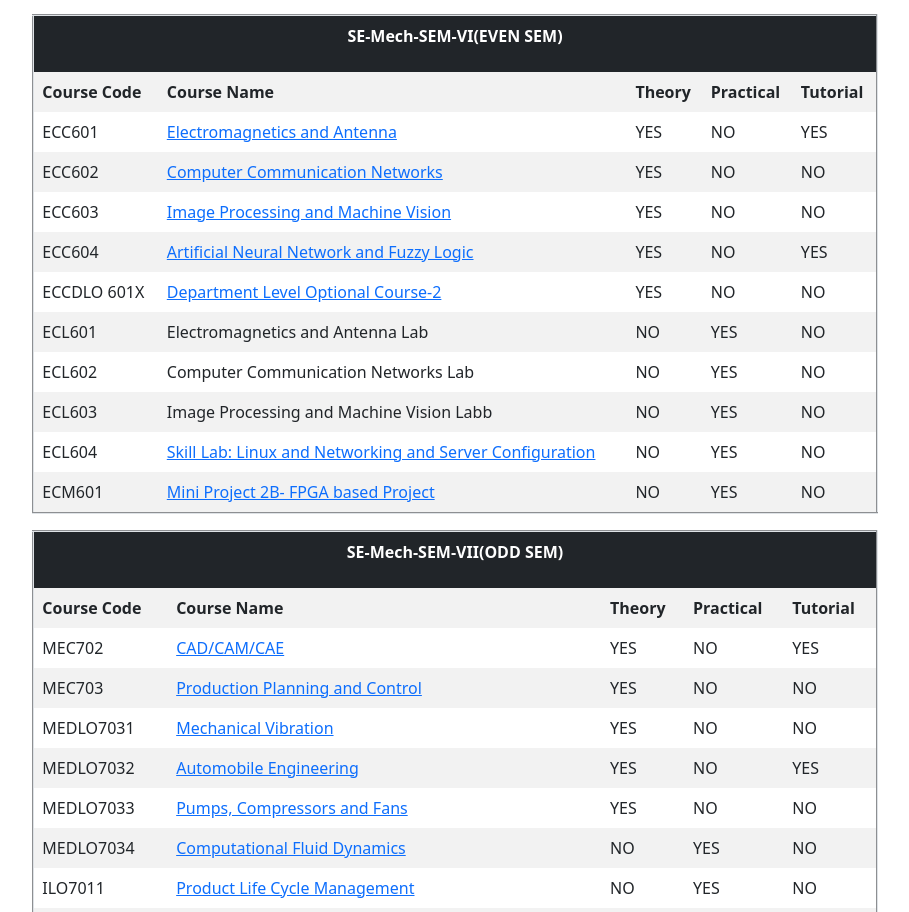
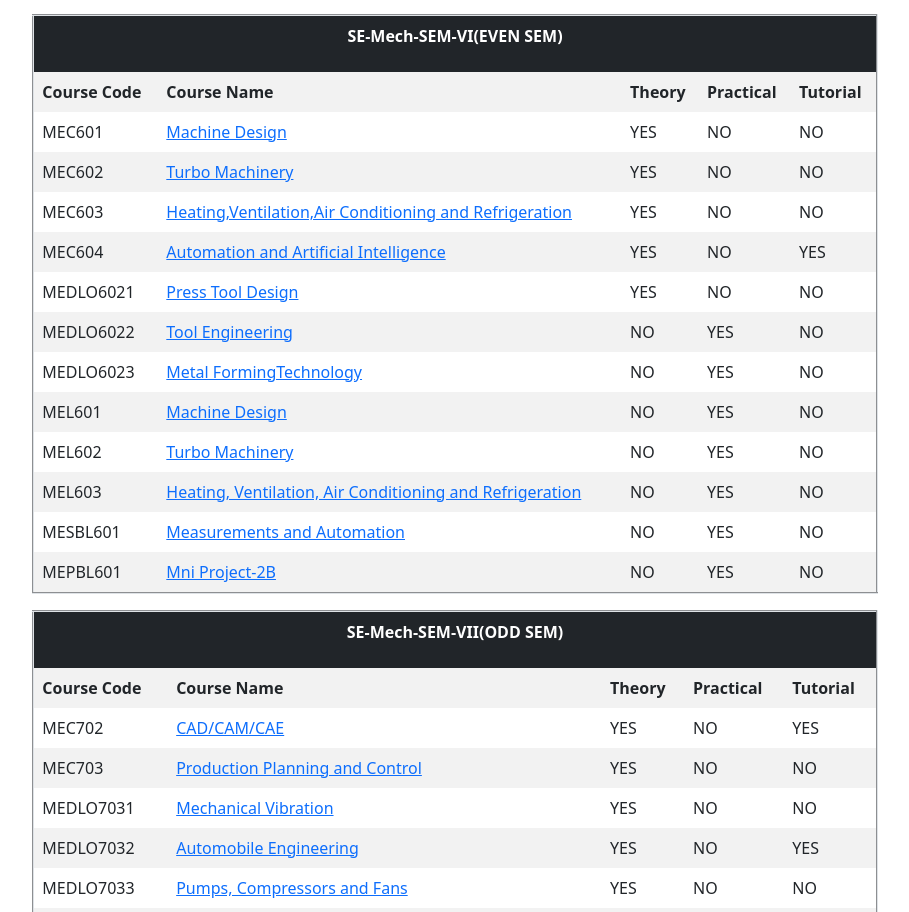
Before and after one commit to yashaskhot/MechDeptWebsite, a plain HTML site: page academics/syllabus.html in a window 1280 px wide. Shown: the part 1920-2832 px from the top of the page, without its empty margins (185-1094 px from the left). Drawn offline with nearby package versions, Linux system fonts and the light colour scheme; files that its build step writes are made by us from their sources; a script that the page names is missing.

Commit message:
6th sem added

```diff
--- a/academics/syllabus.html
+++ b/academics/syllabus.html
@@ -359,84 +359,88 @@
               <td><strong>Tutorial</strong></td>
             </tr>
             <tr>
-              <td>ECC601</td>
+              <td>MEC601</td>
               <td><a
-                  href="/assets/pdf/ilovepdf_extracted-pages 2/TE_EXTC_R2019_C-Scheme_Syllabus-57.pdf">Electromagnetics
-                  and Antenna</a></td>
+                  href="/assets/ilovepdf_split-range(TE)/Third_Year_Mechanical_BE_Sem-V_and_VI-Teaching_Scheme_and_Course_Content-41-42.pdf">Machine Design</a></td>
+              <td>YES</td>
+              <td>NO</td>
+              <td>NO</td>
+            </tr>
+            <tr>
+              <td>MEC602</td>
+              <td><a href="/assets/ilovepdf_split-range(TE)/Third_Year_Mechanical_BE_Sem-V_and_VI-Teaching_Scheme_and_Course_Content-43-45.pdf">Turbo Machinery</a></td>
+              <td>YES</td>
+              <td>NO</td>
+              <td>NO</td>
+            </tr>
+            <tr>
+              <td>MEC603 </td>
+              <td><a href="/assets/ilovepdf_split-range(TE)/Third_Year_Mechanical_BE_Sem-V_and_VI-Teaching_Scheme_and_Course_Content-46-48.pdf">Heating,Ventilation,Air Conditioning and
+                Refrigeration</a></td>
+              <td>YES</td>
+              <td>NO</td>
+              <td>NO</td>
+            </tr>
+            <tr>
+              <td>MEC604</td>
+              <td><a href="/assets/ilovepdf_split-range(TE)/Third_Year_Mechanical_BE_Sem-V_and_VI-Teaching_Scheme_and_Course_Content-49-51.pdf">Automation and Artificial Intelligence</a></td>
               <td>YES</td>
               <td>NO</td>
               <td>YES</td>
             </tr>
             <tr>
-              <td>ECC602</td>
-              <td><a href="/assets/pdf/ilovepdf_extracted-pages 2/TE_EXTC_R2019_C-Scheme_Syllabus-60.pdf">Computer
-                  Communication Networks</a></td>
+              <td>MEDLO6021</td>
+              <td><a href="/assets/ilovepdf_split-range(TE)/Third_Year_Mechanical_BE_Sem-V_and_VI-Teaching_Scheme_and_Course_Content-52-53.pdf">Press Tool Design</a></td>
               <td>YES</td>
               <td>NO</td>
               <td>NO</td>
             </tr>
             <tr>
-              <td>ECC603 </td>
-              <td><a href="/assets/pdf/ilovepdf_extracted-pages 2/TE_EXTC_R2019_C-Scheme_Syllabus-63.pdf">Image
-                  Processing and Machine Vision</a></td>
-              <td>YES</td>
-              <td>NO</td>
-              <td>NO</td>
-            </tr>
-            <tr>
-              <td>ECC604</td>
-              <td><a href="/assets/pdf/ilovepdf_extracted-pages 2/TE_EXTC_R2019_C-Scheme_Syllabus-66.pdf">Artificial
-                  Neural Network and Fuzzy Logic</a></td>
-              <td>YES</td>
-              <td>NO</td>
-              <td>YES</td>
-            </tr>
-            <tr>
-              <td>ECCDLO
-                601X</td>
-              <td><a href="/assets/pdf/ilovepdf_extracted-pages 2/TE_EXTC_R2019_C-Scheme_Syllabus-69.pdf">Department
-                  Level Optional Course-2</a></td>
-              <td>YES</td>
-              <td>NO</td>
-              <td>NO</td>
-            </tr>
-            <tr>
-              <td>ECL601 </td>
-              <td>Electromagnetics and
-                Antenna Lab</td>
+              <td>MEDLO6022</td>
+              <td><a href="/assets/ilovepdf_split-range(TE)/Third_Year_Mechanical_BE_Sem-V_and_VI-Teaching_Scheme_and_Course_Content-54-55.pdf">Tool Engineering</a></td>
               <td>NO</td>
               <td>YES</td>
               <td>NO</td>
             </tr>
             <tr>
-              <td>ECL602</td>
-              <td>Computer Communication
-                Networks Lab</td>
+              <td>MEDLO6023</td>
+              <td><a href="/assets/ilovepdf_split-range(TE)/Third_Year_Mechanical_BE_Sem-V_and_VI-Teaching_Scheme_and_Course_Content-56-57.pdf">Metal FormingTechnology</a></a></td>
               <td>NO</td>
               <td>YES</td>
               <td>NO</td>
             </tr>
             <tr>
-              <td>ECL603</td>
-              <td>Image Processing and
-                Machine Vision Labb
-              </td>
+              <td>MEL601</td>
+              <td><a href="/assets/ilovepdf_split-range(TE)/Third_Year_Mechanical_BE_Sem-V_and_VI-Teaching_Scheme_and_Course_Content-58-59.pdf">Machine Design</a></td>
               <td>NO</td>
               <td>YES</td>
               <td>NO</td>
             </tr>
             <tr>
-              <td>ECL604</td>
-              <td><a href="/assets/pdf/ilovepdf_extracted-pages 2/TE_EXTC_R2019_C-Scheme_Syllabus-94.pdf">Skill Lab:
-                  Linux and Networking and Server Configuration</a></td>
+              <td>MEL602</td>
+              <td><a href="/assets/ilovepdf_split-range(TE)/Third_Year_Mechanical_BE_Sem-V_and_VI-Teaching_Scheme_and_Course_Content-60-61.pdf">Turbo Machinery</a></td>
               <td>NO</td>
               <td>YES</td>
               <td>NO</td>
             </tr>
             <tr>
-              <td>ECM601 </td>
-              <td><a href="/assets/pdf/ilovepdf_extracted-pages 2/TE_EXTC_R2019_C-Scheme_Syllabus-99.pdf">Mini Project
-                  2B- FPGA based Project</a></td>
+              <td>MEL603</td>
+              <td><a href="/assets/ilovepdf_split-range(TE)/Third_Year_Mechanical_BE_Sem-V_and_VI-Teaching_Scheme_and_Course_Content-62-63.pdf">Heating, Ventilation, Air Conditioning and
+                Refrigeration</a></td>
+              <td>NO</td>
+              <td>YES</td>
+              <td>NO</td>
+            </tr>
+            <tr>
+              <td>MESBL601</td>
+              <td><a href="/assets/ilovepdf_split-range(TE)/Third_Year_Mechanical_BE_Sem-V_and_VI-Teaching_Scheme_and_Course_Content-64-65.pdf">Measurements and Automation</a></td>
+              <td>NO</td>
+              <td>YES</td>
+              <td>NO</td>
+            </tr>
+            <tr>
+              <td>MEPBL601</td>
+              <td><a href="/assets/ilovepdf_split-range(TE)/Third_Year_Mechanical_BE_Sem-V_and_VI-Teaching_Scheme_and_Course_Content-66-68.pdf">Mni Project-2B</a></td>
               <td>NO</td>
               <td>YES</td>
               <td>NO</td>
```
